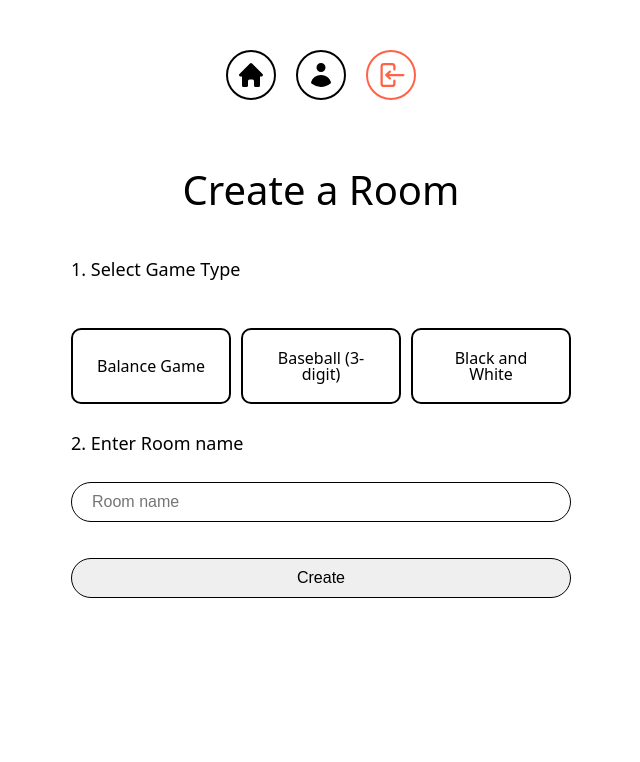
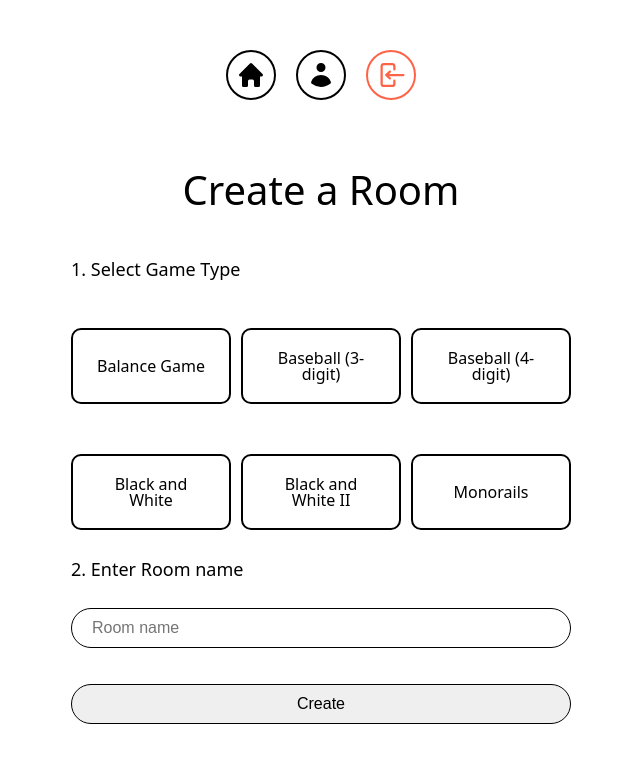
Before and after one commit to JunyoungLee0421/online_games, a React (Vite) app: page /create-room in a window 1280 px wide. Shown: the top 762 px of the page, without its empty margins (319-959 px from the left). Built offline with nearby package versions, Linux system fonts and the light colour scheme; no server answers; sample sign-in values are in the browser's storage.

Commit message:
created new game rooms and path

```diff
--- a/src/routes/create-room.tsx
+++ b/src/routes/create-room.tsx
@@ -65,21 +65,21 @@ export default function CreateRoom() {
                     <Card selected={selection === "baseballGame"} onClick={() => onCardClick("baseballGame")}>
                         Baseball (3-digit)
                     </Card>
+                    <Card selected={selection === "baseballFourDigit"} onClick={() => onCardClick("baseballFourDigit")}>
+                        Baseball (4-digit)
+                    </Card>
+                </CardGroup>
+                <CardGroup>
                     <Card selected={selection === "blackAndWhiteGame"} onClick={() => onCardClick("blackAndWhiteGame")}>
                         Black and White
                     </Card>
-                </CardGroup>
-                {/* <CardGroup>
-                    <Card selected={selection === "balanceGame"} onClick={() => onCardClick("balanceGame")}>
-                        Baseball (4-digit)
+                    <Card selected={selection === "blackAndWhiteTwo"} onClick={() => onCardClick("blackAndWhiteTwo")}>
+                        Black and White II
                     </Card>
-                    <Card selected={selection === "baseballGame"} onClick={() => onCardClick("baseballGame")}>
+                    <Card selected={selection === "monorails"} onClick={() => onCardClick("monorails")}>
                         Monorails
                     </Card>
-                    <Card selected={selection === "blackAndWhiteGame"} onClick={() => onCardClick("blackAndWhiteGame")}>
-                        Black and White II
-                    </Card>
-                </CardGroup> */}
+                </CardGroup>
                 <H1>2. Enter Room name</H1>
                 <Input
                     onChange={onChange}
--- /dev/null
+++ b/src/routes/gamerooms/baseball-4digit.tsx
@@ -0,0 +1,5 @@
+export default function BaseballFourDigit() {
+    return (
+        <h1>baseball game with four digits</h1>
+    )
+}
--- /dev/null
+++ b/src/routes/gamerooms/black-and-white-two.tsx
@@ -0,0 +1,5 @@
+export default function BlackAndWhiteTwo() {
+    return (
+        <h1>black and white two</h1>
+    )
+}
--- /dev/null
+++ b/src/routes/gamerooms/monorail.tsx
@@ -0,0 +1,5 @@
+export default function Monorail() {
+    return (
+        <h1>monorail</h1>
+    )
+}
```
Also changed, not shown: src/App.tsx (+16 -0 lines).
